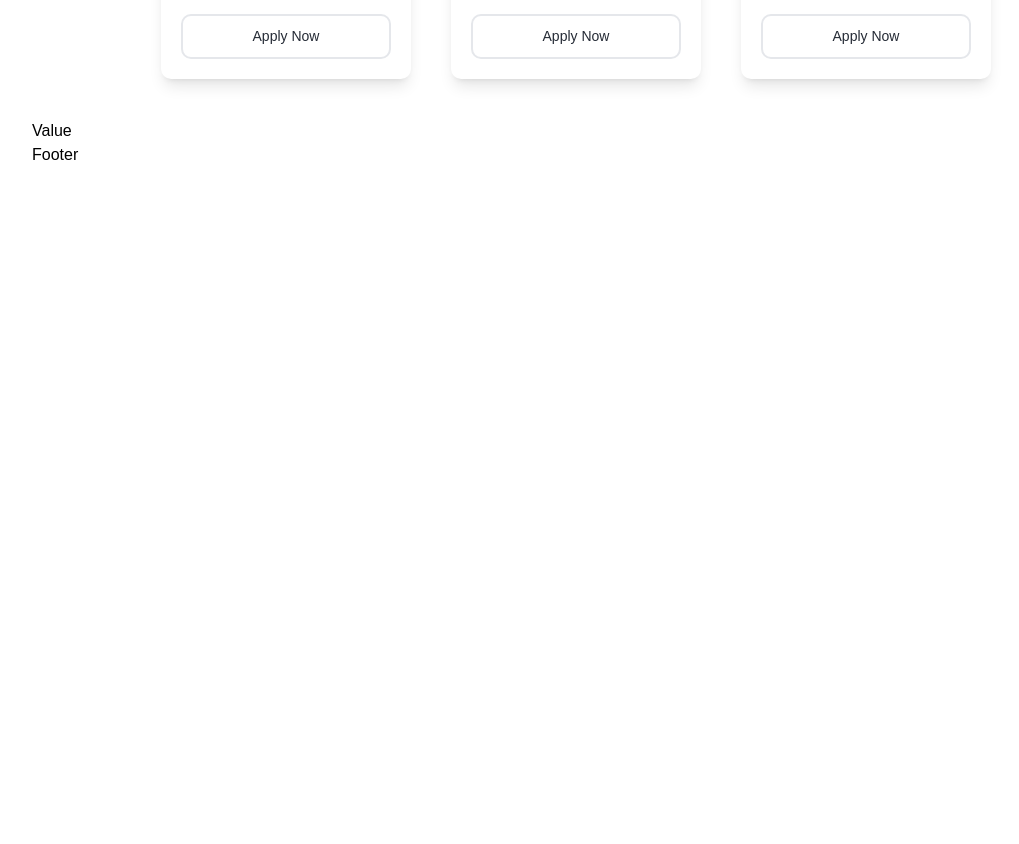
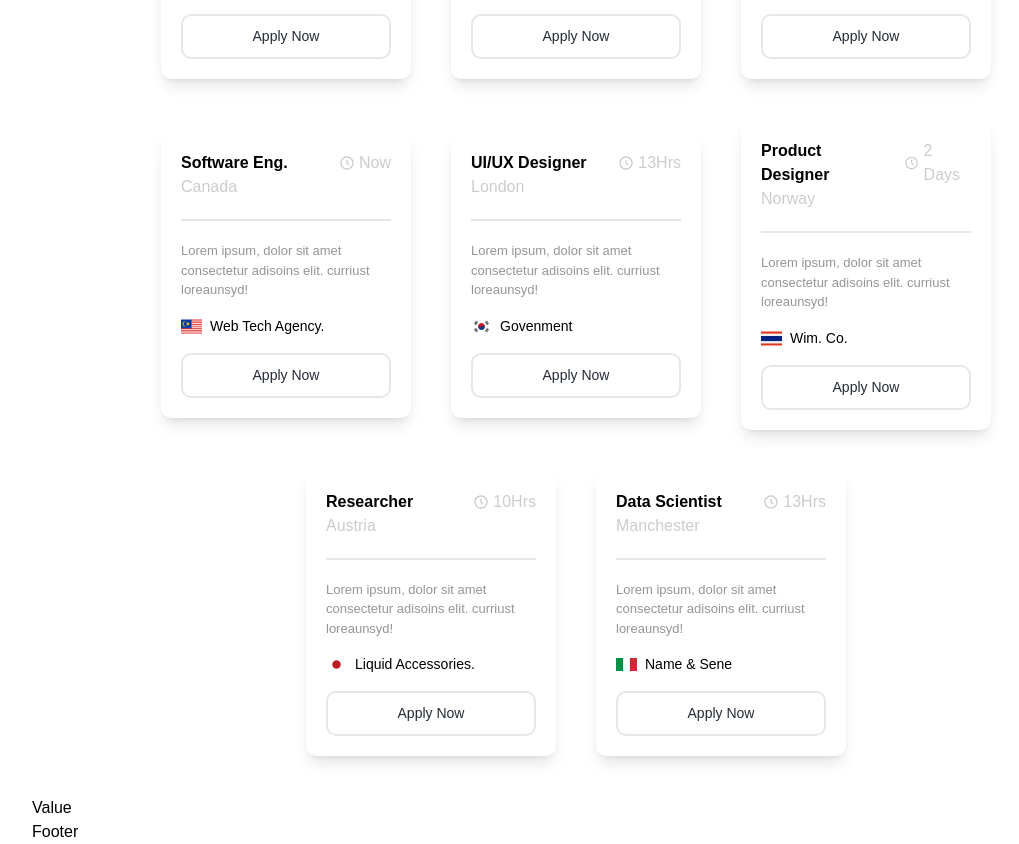
Before and after one commit to Jogbenle/jobhunter, a React (Vite) app: page / in a window 1280 px wide. Shown: the part 648-1492 px from the top of the page, without its empty margins (64-1083 px from the left). Before the commit the page ends 815 px from the top, so only its background shows below. Built offline with nearby package versions, Linux system fonts and the light colour scheme; a web font is replaced by a local one.

Commit message:
Update jobs.jsx

```diff
--- a/src/Components/JobDiv/Jobs.jsx
+++ b/src/Components/JobDiv/Jobs.jsx
@@ -3,6 +3,11 @@ import {BiTimeFive} from 'react-icons/bi'
 import logo1 from '../../Assets/logo (1).jpg'
 import logo2 from '../../Assets/logo (2).jpg'
 import logo3 from '../../Assets/logo (3).jpg'
+import logo4 from '../../Assets/logo (4).jpg'
+import logo5 from '../../Assets/logo (5).jpg'
+import logo6 from '../../Assets/logo (6).jpg'
+import logo7 from '../../Assets/logo (7).jpg'
+import logo8 from '../../Assets/logo (8).jpg'
 
 const Data =[
   {
@@ -32,7 +37,54 @@ const Data =[
     desc: 'Lorem ipsum, dolor sit amet consectetur adisoins elit. curriust loreaunsyd!',
     company: 'Novac Linus Co.'
   },
+  {
+    id:4,
+    image: logo4,
+    title: 'Software Eng.',
+    time: 'Now',
+    location: 'Canada',
+    desc: 'Lorem ipsum, dolor sit amet consectetur adisoins elit. curriust loreaunsyd!',
+    company: 'Web Tech Agency.'
+  },
+  {
+    id:5,
+    image: logo5,
+    title: 'UI/UX Designer',
+    time: '13Hrs',
+    location: 'London',
+    desc: 'Lorem ipsum, dolor sit amet consectetur adisoins elit. curriust loreaunsyd!',
+    company: 'Govenment'
+  },
+  {
+    id:6,
+    image: logo6,
+    title: 'Product Designer',
+    time: '2 Days',
+    location: 'Norway',
+    desc: 'Lorem ipsum, dolor sit amet consectetur adisoins elit. curriust loreaunsyd!',
+    company: 'Wim. Co.'
+  },
+  {
+    id:7,
+    image: logo7,
+    title: 'Researcher',
+    time: '10Hrs',
+    location: 'Austria',
+    desc: 'Lorem ipsum, dolor sit amet consectetur adisoins elit. curriust loreaunsyd!',
+    company: 'Liquid Accessories.'
+  },
+  {
+    id:8,
+    image: logo8,
+    title: 'Data Scientist',
+    time: '13Hrs',
+    location: 'Manchester',
+    desc: 'Lorem ipsum, dolor sit amet consectetur adisoins elit. curriust loreaunsyd!',
+    company: 'Name & Sene'
+  },
+
 ]
+
 
 
 
```
